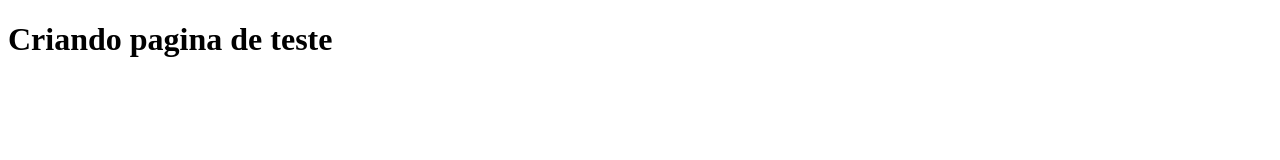
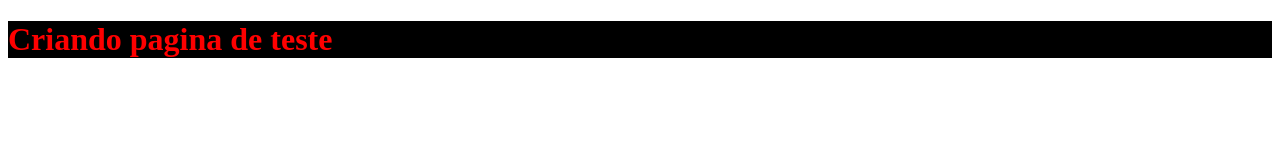
Before and after one commit to Matheus-Maced0/listaJs, a plain HTML site: page exerciciosJs/lista01/index.html in a window 1280 px wide. Drawn offline with Linux system fonts and the light colour scheme.

Commit message:
corrigindo_css

```diff
--- a/exerciciosJs/lista01/index.css
+++ b/exerciciosJs/lista01/index.css
@@ -1,3 +1,4 @@
-fundo{
+.fundo{
     background-color: black;
+    color: red;
 }
--- a/exerciciosJs/lista01/index.html
+++ b/exerciciosJs/lista01/index.html
@@ -7,7 +7,10 @@
     <title>Document</title>
 </head>
 <body>
-    <H1>Criando pagina de teste</H1>
+
+    <div class="fundo">
+        <H1>Criando pagina de teste</H1>
+    </div>
 </body>
 </html>
 <script>
```
